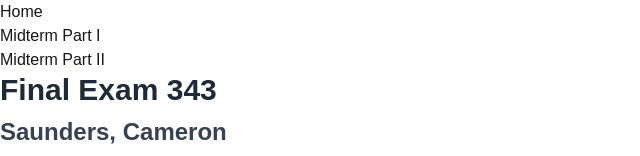
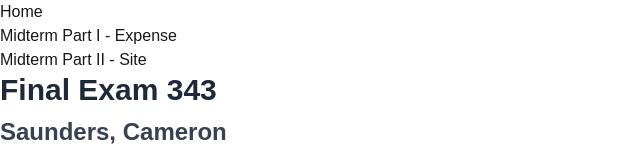
Before and after one commit to cameron-saunders/final343, a Next.js app: page / in a window 1280 px wide. Shown: the top 156 px of the page, without its empty margins (0-640 px from the left). Built offline with nearby package versions, Linux system fonts and the light colour scheme.

Commit message:
added link

```diff
--- a/src/app/components/Menubar.jsx
+++ b/src/app/components/Menubar.jsx
@@ -1,10 +1,18 @@
+import Link from 'next/link'
+
 export default function Menubar() {
     return (
       <>
       <ul>
-        <li>Home</li>
-        <li>Midterm Part I</li>
-        <li>Midterm Part II</li>
+        <li>
+          <Link href='/'>Home</Link>
+        </li>
+        <li>
+          <a href='https://expense-six-livid.vercel.app' target='_blank'>Midterm Part I - Expense</a>
+        </li>
+        <li>
+          <a href='https://ophth-website-jxcx.vercel.app' target='_blank'>Midterm Part II - Site</a>
+        </li>
       </ul>
 
         </>
```
